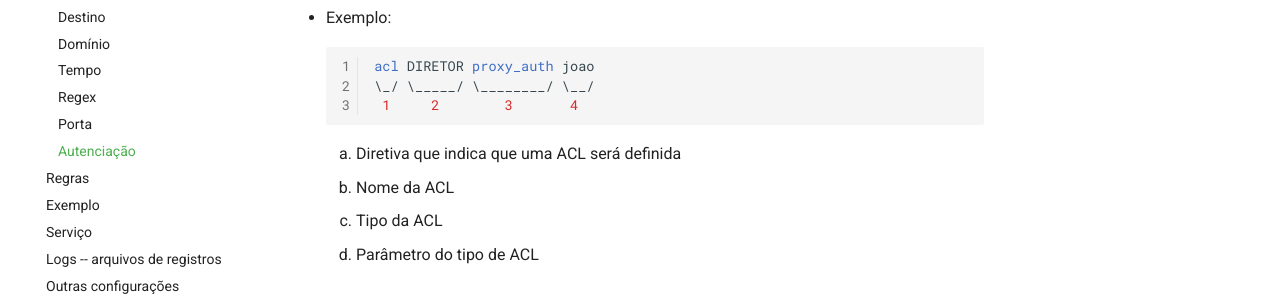
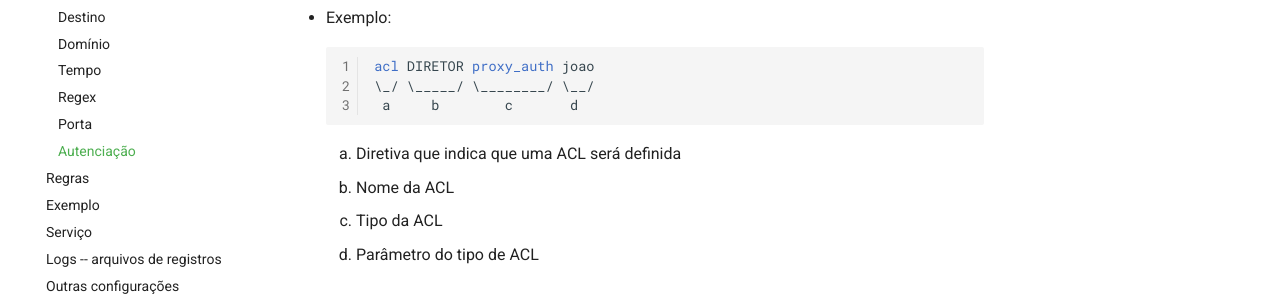
Before and after one commit to jurandysoares/proxy-doc, an MkDocs documentation site: the page built from docs/acl/proxy-auth.md, in a window 1280 px wide. Shown: the part 283-579 px from the top of the page. Built offline with MkDocs 1.6.1 and Material for MkDocs 9.7.7, drawn with Linux system fonts in a browser that asks for light colours; comment, search, counter and statistics services are not loaded.

Commit message:
Update proxy-auth.md

````diff
--- a/docs/acl/proxy-auth.md
+++ b/docs/acl/proxy-auth.md
@@ -9,7 +9,7 @@
     ```squid
     acl DIRETOR proxy_auth joao
     \_/ \_____/ \________/ \__/
-     1     2        3       4
+     a     b        c       d
     ```
 
     1. Diretiva que indica que uma ACL será definida
````
